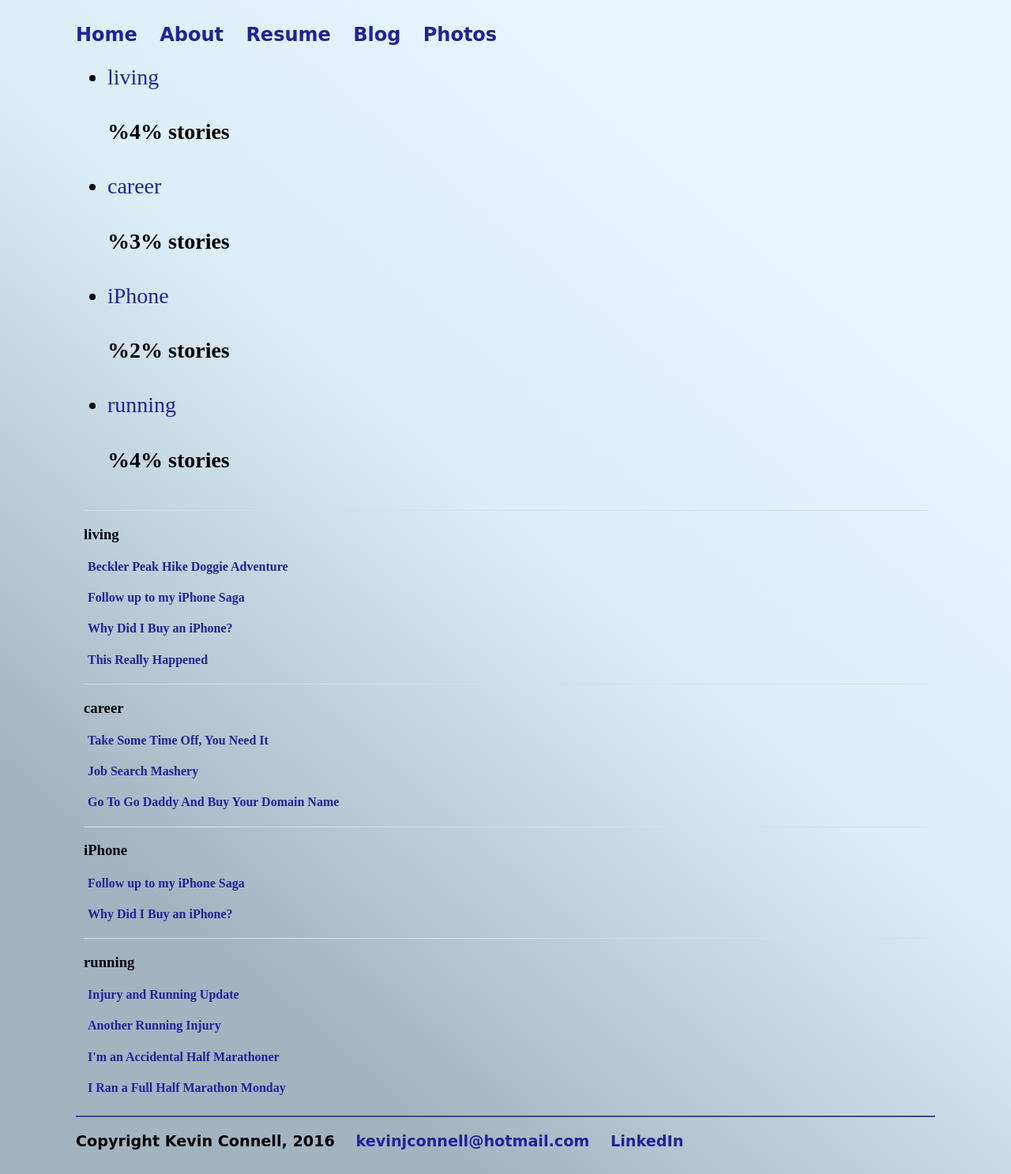
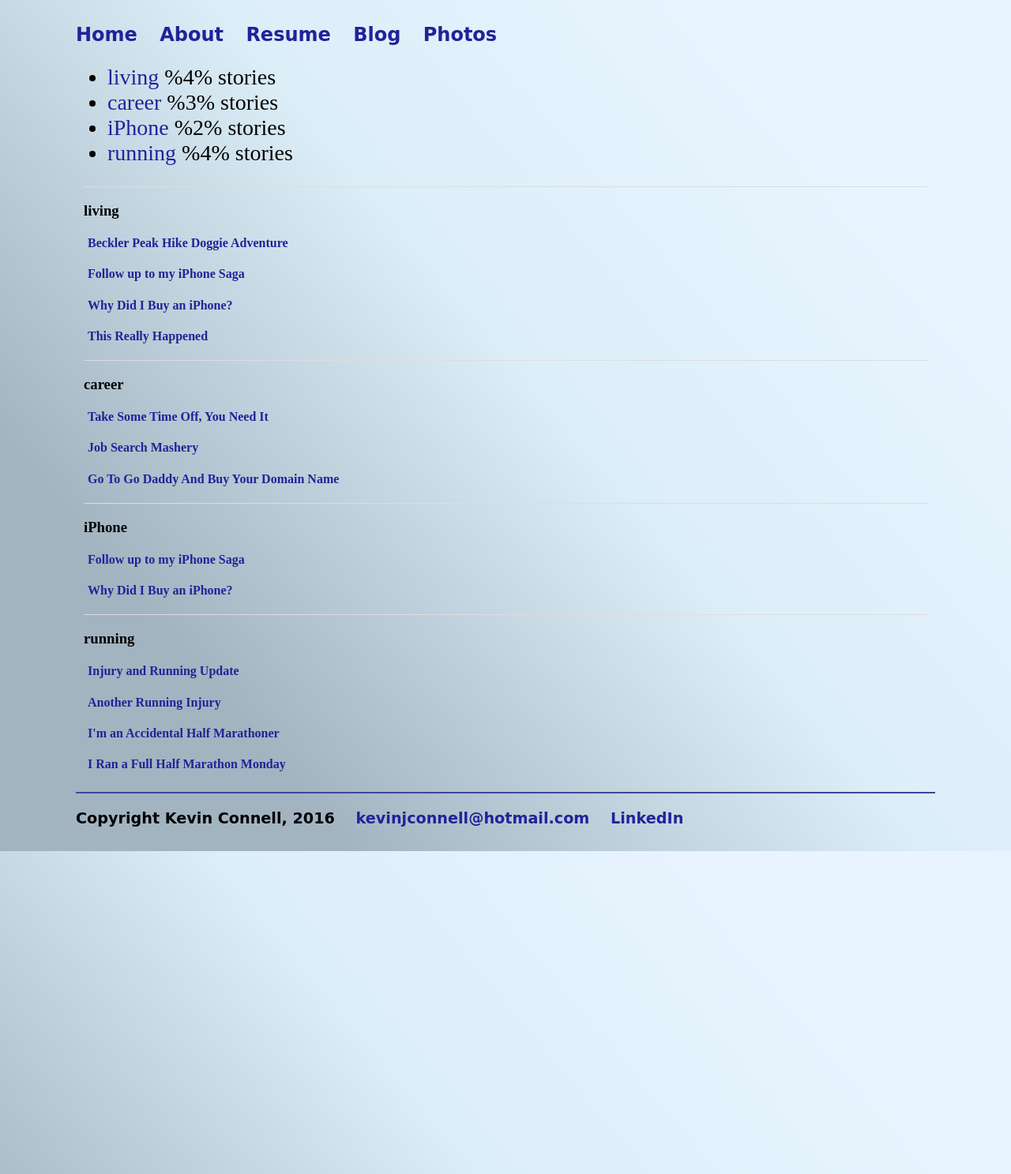
Before and after one commit to mo4dawg/mo4dawg.github.io, a Jekyll site: the page built from tags.html, in a window 1280 px wide. Shown: the whole page at 79% size. Built offline with Jekyll 4.4.1, drawn with Linux system fonts in a browser that asks for light colours.

Commit message:
Update tags.html

```diff
--- a/tags.html
+++ b/tags.html
@@ -9,7 +9,7 @@
     <a href="#{{ tag | first | slugize }}">
       {{ tag | first }}
     </a>
-    <h4> %{{ tag | last | size }}% stories </h4>
+    <font size = "small"> %{{ tag | last | size }}% stories </font>
   </li>
 {% endfor %}
 </ul>
```
